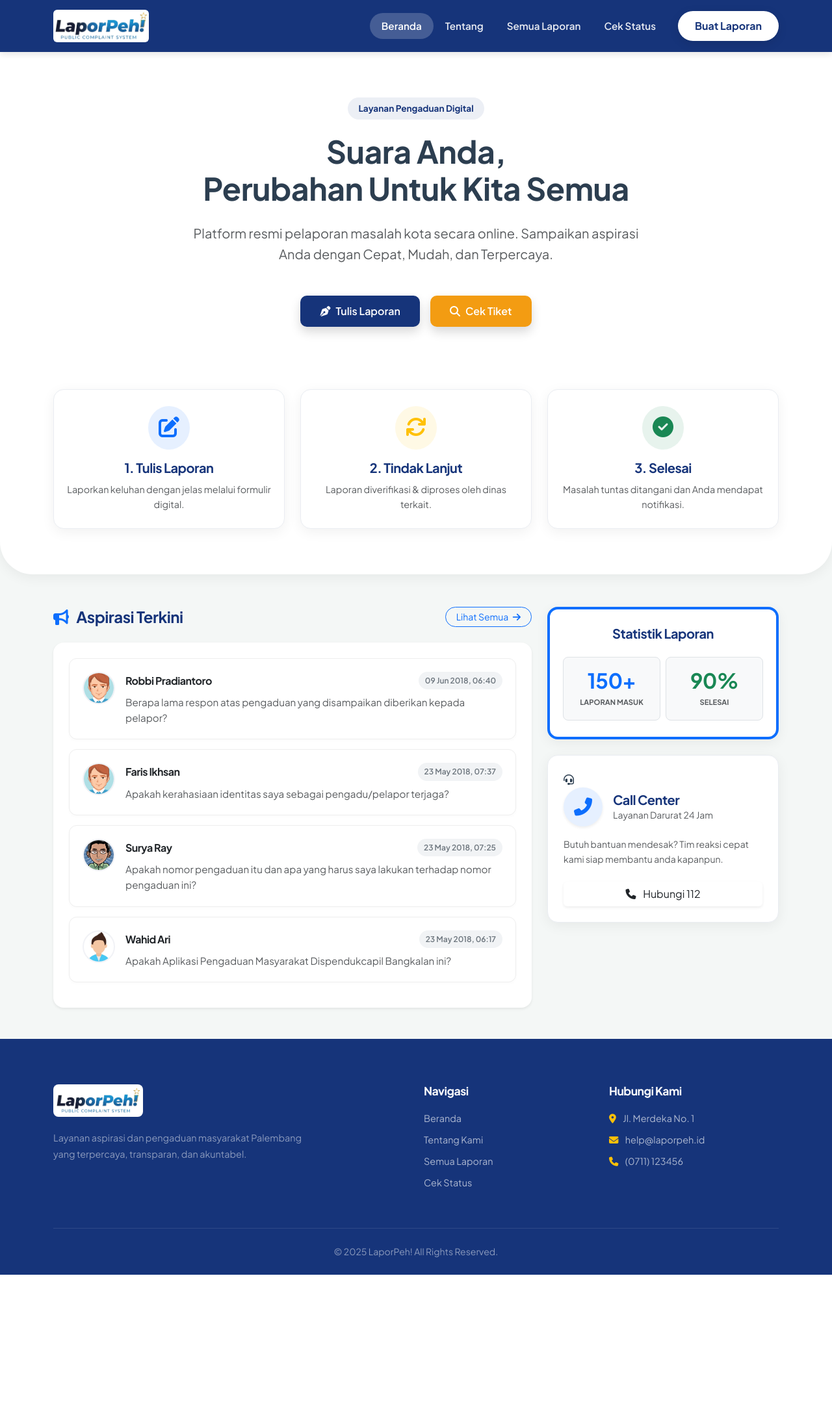
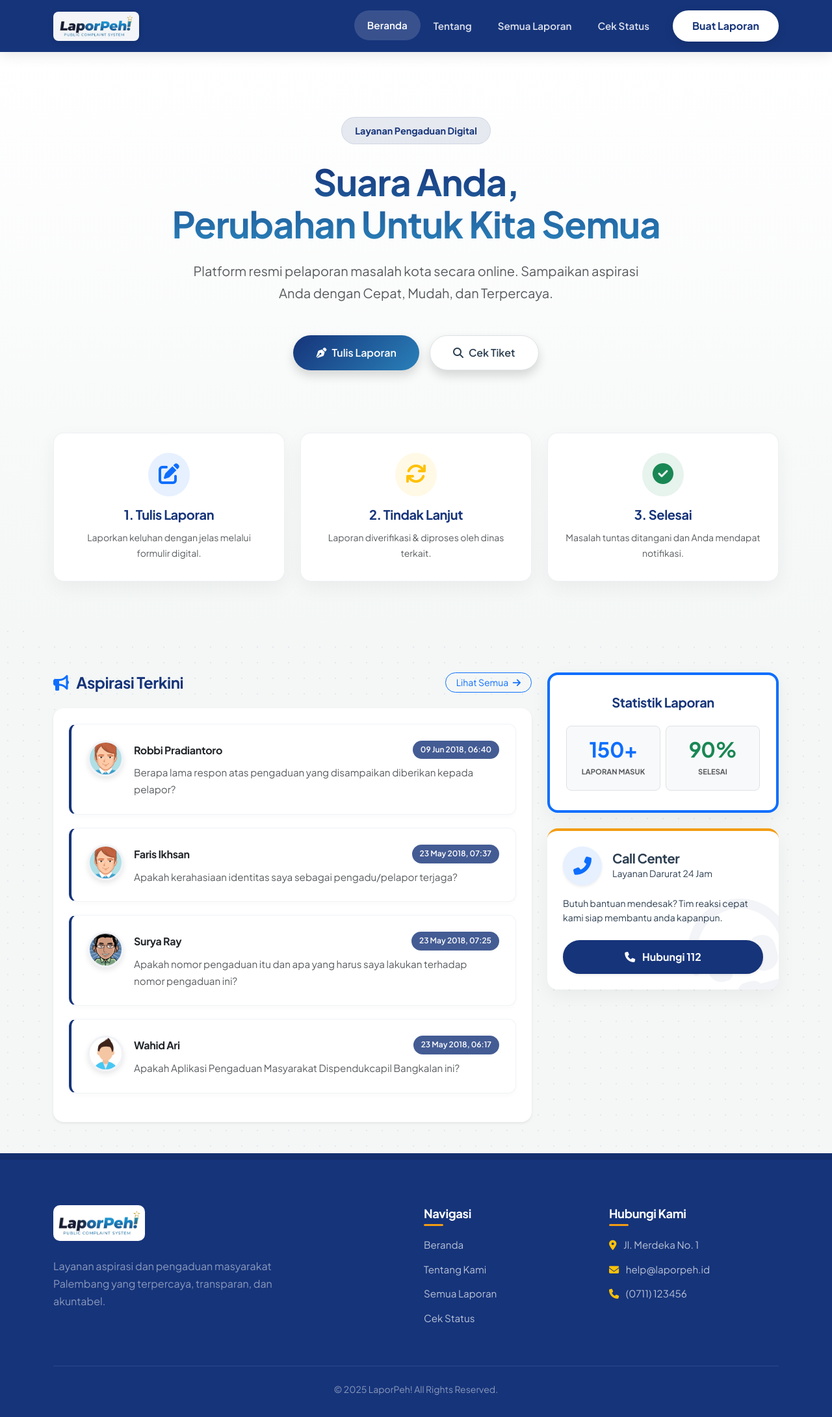
Before and after one commit to FadhilRizqi1/Sistem-Pengaduan-Masyarakat, a PHP site: page / in a window 1280 px wide. Shown: the whole page at 65% size. Before the commit the page ends 1962 px from the top, so only its background shows below. Run offline with PHP 8.4, Linux system fonts and the light colour scheme; data comes from the database, SQL or seed files in the repository.

Commit message:
style: update user css

```diff
--- a/css/style.css
+++ b/css/style.css
@@ -1,4 +1,4 @@
-@import url("https://fonts.googleapis.com/css2?family=Plus+Jakarta+Sans:wght@400;500;600;700;800&display=swap");
+@import url("https://fonts.googleapis.com/css2?family=Plus+Jakarta+Sans:wght@300;400;500;600;700;800&display=swap");
 
 :root {
   --primary: #16347a;
@@ -12,8 +12,9 @@
   --navbar-height: 80px;
   --radius-card: 16px;
   --radius-btn: 50px;
-  --shadow-soft: 0 5px 20px rgba(0, 0, 0, 0.06);
-  --shadow-hover: 0 10px 30px rgba(22, 52, 122, 0.15);
+  --shadow-soft: 0 10px 30px rgba(0, 0, 0, 0.05);
+  --shadow-hover: 0 20px 40px rgba(22, 52, 122, 0.15);
+  --gradient-primary: linear-gradient(135deg, #16347a 0%, #2980b9 100%);
 }
 
 body {
@@ -21,11 +22,13 @@ body {
   background-color: var(--bg-body);
   color: var(--text-main);
   padding-top: var(--navbar-height);
-  line-height: 1.6;
+  line-height: 1.7;
   overflow-x: hidden;
   display: flex;
   flex-direction: column;
   min-height: 100vh;
+  background-image: radial-gradient(#e3e8ef 1px, transparent 1px);
+  background-size: 24px 24px;
 }
 
 h1,
@@ -37,7 +40,7 @@ h6 {
   font-weight: 700;
   color: var(--primary);
   margin-bottom: 0.75rem;
-  letter-spacing: -0.5px;
+  letter-spacing: -0.02em;
 }
 
 a {
@@ -45,271 +48,473 @@ a {
   transition: all 0.3s ease;
 }
 
+/* --- Navbar Styling --- */
 .navbar {
   background-color: var(--primary);
   min-height: var(--navbar-height);
-  height: auto;
-  box-shadow: 0 4px 10px rgba(0, 0, 0, 0.1);
-  padding: 0;
+  box-shadow: 0 4px 20px rgba(0, 0, 0, 0.1);
+  backdrop-filter: blur(10px);
+  transition: all 0.3s ease;
 }
 
 .navbar-brand img {
-  height: 50px;
+  height: 45px;
   width: auto;
   object-fit: contain;
-  background: white;
-  padding: 3px;
-  border-radius: 6px;
-}
-
-@media (max-width: 991px) {
-  .navbar-collapse {
-    background-color: var(--primary);
-    padding: 1rem;
-    border-radius: 0 0 1rem 1rem;
-    margin-top: 0;
-    box-shadow: 0 10px 30px rgba(0, 0, 0, 0.15);
-    position: absolute;
-    top: 100%;
-    left: 0;
-    right: 0;
-    z-index: 1000;
-  }
+  background: rgba(255, 255, 255, 0.95);
+  padding: 5px 10px;
+  border-radius: 8px;
+  box-shadow: 0 2px 10px rgba(0, 0, 0, 0.1);
 }
 
 .nav-link {
-  color: rgba(255, 255, 255, 0.9) !important;
+  color: rgba(255, 255, 255, 0.85) !important;
   font-weight: 600;
-  padding: 8px 18px !important;
+  padding: 10px 20px !important;
   border-radius: var(--radius-btn);
-  transition: 0.3s;
+  transition: all 0.3s ease;
   font-size: 0.95rem;
 }
 
 .nav-link:hover,
 .nav-link.active {
   color: var(--white) !important;
-  background: rgba(255, 255, 255, 0.2);
+  background: rgba(255, 255, 255, 0.15);
+  transform: translateY(-1px);
 }
 
 .btn-nav-cta {
   background: var(--white);
   color: var(--primary) !important;
   font-weight: 700;
-  padding: 10px 25px !important;
+  padding: 10px 28px !important;
   border-radius: var(--radius-btn);
   box-shadow: 0 4px 15px rgba(0, 0, 0, 0.1);
+  border: 2px solid transparent;
 }
 
 .btn-nav-cta:hover {
   background: var(--accent);
   color: var(--white) !important;
   transform: translateY(-2px);
+  box-shadow: 0 8px 20px rgba(0, 0, 0, 0.15);
 }
 
+/* --- Hero Section --- */
 .hero-section {
-  background: var(--white);
-  padding: 70px 0;
-  border-radius: 0 0 50px 50px;
-  box-shadow: var(--shadow-soft);
-  margin-bottom: 50px;
+  background: linear-gradient(180deg, var(--white) 0%, var(--bg-body) 100%);
+  padding: 100px 0 80px;
+  border-radius: 0 0 60px 60px;
+  margin-bottom: 60px;
+  position: relative;
+  overflow: hidden;
 }
 
 .hero-tag {
   display: inline-block;
-  background: rgba(22, 52, 122, 0.08);
+  background: rgba(22, 52, 122, 0.1);
   color: var(--primary);
-  padding: 6px 16px;
+  padding: 8px 20px;
   border-radius: 30px;
   font-weight: 700;
-  font-size: 0.85rem;
-  margin-bottom: 20px;
+  font-size: 0.9rem;
+  margin-bottom: 25px;
+  border: 1px solid rgba(22, 52, 122, 0.1);
 }
 
 .hero-title {
-  font-size: 3rem;
-  line-height: 1.2;
+  font-size: 3.5rem;
+  line-height: 1.15;
   color: var(--text-main);
   margin-bottom: 1.5rem;
+  background: -webkit-linear-gradient(#16347a, #2980b9);
+  -webkit-background-clip: text;
+  -webkit-text-fill-color: transparent;
 }
 
+/* --- Cards & Content --- */
 .card-clean {
   background: var(--white);
   border-radius: var(--radius-card);
-  padding: 30px;
-  border: 1px solid #eaedf2;
+  padding: 35px;
+  border: 1px solid rgba(234, 237, 242, 0.8);
   box-shadow: var(--shadow-soft);
-  transition: transform 0.3s;
+  transition: all 0.4s cubic-bezier(0.175, 0.885, 0.32, 1.275);
+  position: relative;
+  overflow: hidden;
 }
 
 .card-clean:hover {
-  transform: translateY(-5px);
+  transform: translateY(-8px);
   box-shadow: var(--shadow-hover);
-  border-color: rgba(22, 52, 122, 0.15);
+  border-color: rgba(22, 52, 122, 0.1);
 }
 
 .h-100-card {
   height: 100%;
 }
-
 .card-compact {
-  padding: 25px 20px;
-}
-.card-compact h5 {
-  margin-bottom: 10px;
-}
-.card-compact p {
-  font-size: 0.9rem;
-  margin-bottom: 0;
+  padding: 30px 25px;
 }
 
+/* --- List Items (Feed) --- */
 .laporan-item {
-  padding: 20px;
+  padding: 25px;
   background: #ffffff;
-  border: 1px solid #eee;
+  border: 1px solid #f0f2f5;
+  border-left: 4px solid var(--primary);
   border-radius: 12px;
-  margin-bottom: 15px;
+  margin-bottom: 20px;
   display: flex;
   align-items: flex-start;
-  box-shadow: 0 2px 5px rgba(0, 0, 0, 0.02);
+  box-shadow: 0 4px 6px rgba(0, 0, 0, 0.02);
+  transition: transform 0.2s;
 }
 
 .laporan-item:hover {
-  border-color: var(--primary);
-  box-shadow: 0 5px 15px rgba(22, 52, 122, 0.08);
+  transform: translateX(5px);
+  box-shadow: 0 8px 15px rgba(0, 0, 0, 0.05);
 }
 
 .avatar-img {
-  width: 50px;
-  height: 50px;
+  width: 55px;
+  height: 55px;
   border-radius: 50%;
   object-fit: cover;
-  border: 2px solid #f1f2f6;
+  border: 3px solid #f1f2f6;
+  box-shadow: 0 4px 8px rgba(0, 0, 0, 0.1);
 }
 
-.laporan-content h6 {
-  font-size: 1.05rem;
-  font-weight: 700;
-  color: var(--primary);
-  margin-bottom: 5px;
-}
-.laporan-content p {
-  font-size: 0.95rem;
-  color: var(--text-main);
-  margin-bottom: 8px;
-  line-height: 1.5;
-}
 .laporan-date {
   font-size: 0.75rem;
-  color: var(--text-muted);
-  background: #f1f3f5;
-  padding: 4px 10px;
+  color: var(--white);
+  background: var(--primary);
+  padding: 4px 12px;
   border-radius: 20px;
   font-weight: 600;
+  opacity: 0.8;
 }
 
-footer {
-  background-color: var(--primary);
+/* --- Buttons --- */
+.btn-primary-custom {
+  background: var(--gradient-primary);
   color: white;
-  padding: 70px 0 25px;
-  margin-top: auto;
-}
-
-.footer-logo-img {
-  height: 50px;
-  background: white;
-  padding: 5px;
-  border-radius: 8px;
-  margin-bottom: 20px;
-}
-
-.footer-desc {
-  color: rgba(255, 255, 255, 0.75);
-  font-size: 0.9rem;
-  margin-bottom: 25px;
-  line-height: 1.7;
-}
-.footer-heading {
-  color: var(--white);
-  font-size: 1.1rem;
-  margin-bottom: 1.2rem;
-  font-weight: 700;
-}
-.footer-links a {
-  display: block;
-  color: rgba(255, 255, 255, 0.65);
-  margin-bottom: 10px;
-  font-size: 0.9rem;
-  transition: 0.3s;
-}
-.footer-links a:hover {
-  color: var(--accent);
-  padding-left: 5px;
-  color: white;
-}
-
-.btn-primary-custom {
-  background-color: var(--primary);
-  color: white;
-  padding: 12px 30px;
-  border-radius: 10px;
+  padding: 14px 35px;
+  border-radius: var(--radius-btn);
   font-weight: 600;
   border: none;
   transition: 0.3s;
   display: inline-flex;
   align-items: center;
-  justify-content: center;
 }
 
 .btn-primary-custom:hover {
-  background-color: var(--primary-hover);
   transform: translateY(-3px);
   color: white;
-  box-shadow: 0 5px 15px rgba(22, 52, 122, 0.2);
+  box-shadow: 0 10px 20px rgba(22, 52, 122, 0.3);
 }
 
 .btn-accent-custom {
-  background-color: var(--accent);
-  color: white;
-  padding: 12px 30px;
-  border-radius: 10px;
+  background-color: var(--white);
+  color: var(--text-main);
+  padding: 14px 35px;
+  border-radius: var(--radius-btn);
   font-weight: 600;
-  border: none;
+  border: 1px solid #dee2e6;
   transition: 0.3s;
   display: inline-flex;
   align-items: center;
-  justify-content: center;
 }
 
 .btn-accent-custom:hover {
-  background-color: var(--accent-hover);
+  background-color: var(--accent);
+  border-color: var(--accent);
+  color: white;
   transform: translateY(-3px);
-  color: white;
-  box-shadow: 0 5px 15px rgba(243, 156, 18, 0.3);
+  box-shadow: 0 10px 20px rgba(243, 156, 18, 0.2);
 }
 
+/* --- Forms --- */
 .form-control,
 .form-select {
-  padding: 12px 15px;
-  border-radius: 10px;
-  border: 1px solid #dce4ec;
+  padding: 14px 18px;
+  border-radius: 12px;
+  border: 2px solid #eaedf2;
   background-color: #fcfcfc;
   font-size: 1rem;
+  transition: all 0.3s;
 }
-.form-control:focus {
+.form-control:focus,
+.form-select:focus {
   border-color: var(--primary);
-  box-shadow: 0 0 0 3px rgba(22, 52, 122, 0.1);
+  box-shadow: 0 0 0 4px rgba(22, 52, 122, 0.1);
   background: white;
 }
+.input-group-text {
+  border-color: #eaedf2;
+}
 
-@media (max-width: 768px) {
+/* --- Footer --- */
+footer {
+  background-color: var(--primary);
+  color: white;
+  padding: 80px 0 30px;
+  margin-top: auto;
+  position: relative;
+}
+footer::before {
+  content: "";
+  position: absolute;
+  top: 0;
+  left: 0;
+  width: 100%;
+  height: 10px;
+  background: rgba(0, 0, 0, 0.1);
+}
+
+.footer-logo-img {
+  height: 55px;
+  background: white;
+  padding: 8px;
+  border-radius: 10px;
+  margin-bottom: 25px;
+}
+
+.footer-heading {
+  color: var(--white);
+  font-size: 1.15rem;
+  margin-bottom: 1.5rem;
+  font-weight: 700;
+  position: relative;
+  display: inline-block;
+}
+.footer-heading::after {
+  content: "";
+  width: 30px;
+  height: 3px;
+  background: var(--accent);
+  position: absolute;
+  bottom: -8px;
+  left: 0;
+  border-radius: 2px;
+}
+
+.footer-links a {
+  display: block;
+  color: rgba(255, 255, 255, 0.7);
+  margin-bottom: 12px;
+  font-size: 0.95rem;
+  transition: 0.3s;
+}
+.footer-links a:hover {
+  color: var(--accent);
+  padding-left: 8px;
+}
+
+/* --- Responsive --- */
+@media (max-width: 991px) {
   .hero-title {
-    font-size: 2.2rem;
+    font-size: 2.5rem;
   }
-  .hero-section {
-    padding: 40px 0;
+  .navbar-collapse {
+    background: var(--white);
+    padding: 20px;
+    border-radius: 16px;
+    margin-top: 15px;
+    box-shadow: 0 10px 40px rgba(0, 0, 0, 0.1);
   }
-  .card-clean {
-    padding: 20px;
+  .nav-link {
+    color: var(--text-main) !important;
+    padding: 12px 0 !important;
+  }
+  .nav-link:hover,
+  .nav-link.active {
+    background: transparent;
+    color: var(--primary) !important;
+    padding-left: 10px !important;
+  }
+  .btn-nav-cta {
+    width: 100%;
+    text-align: center;
+    margin-top: 15px;
+    background: var(--primary);
+    color: white !important;
   }
 }
+
+/* --- HALAMAN TAMBAHAN (Feed, Tentang, Call Center) --- */
+
+/* Header Halaman (Gradient Curve) */
+.page-header {
+  background: var(--gradient-primary);
+  color: white;
+  padding: 120px 0 60px;
+  border-radius: 0 0 50px 50px;
+  margin-bottom: 50px;
+  text-align: center;
+  position: relative;
+  overflow: hidden;
+  box-shadow: 0 10px 30px rgba(0, 0, 0, 0.1);
+}
+
+.page-header h1 {
+  color: white;
+  font-size: 2.5rem;
+}
+
+/* Fix Card Call Center (White BG, Blue Button) */
+.card-call-center {
+  background: var(--white);
+  color: var(--text-main);
+  position: relative;
+  overflow: hidden;
+  z-index: 1;
+  border: none;
+  box-shadow: var(--shadow-soft);
+  border-top: 4px solid var(--accent);
+}
+
+.card-call-center h5,
+.card-call-center p {
+  color: var(--text-main) !important;
+  position: relative;
+  z-index: 2;
+}
+
+.btn-call-center {
+  background: var(--primary);
+  color: white !important;
+  padding: 12px 0;
+  border-radius: 50px;
+  font-weight: 700;
+  transition: all 0.3s;
+  border: 2px solid var(--primary);
+  z-index: 2;
+  position: relative;
+}
+
+.btn-call-center:hover {
+  background: var(--primary-hover);
+  transform: translateY(-3px);
+  box-shadow: 0 5px 15px rgba(22, 52, 122, 0.3);
+}
+
+.card-call-center .icon-bg {
+  position: absolute;
+  right: -20px;
+  bottom: -20px;
+  font-size: 10rem;
+  opacity: 0.05;
+  z-index: 0;
+  color: var(--primary);
+  transform: rotate(-15deg);
+}
+
+/* Feed Cards */
+.feed-card {
+  transition: transform 0.3s ease, box-shadow 0.3s ease;
+  border: 1px solid #eaedf2;
+}
+
+.feed-card:hover {
+  transform: translateY(-5px);
+  box-shadow: 0 10px 20px rgba(0, 0, 0, 0.08);
+  border-color: var(--primary);
+}
+
+.status-badge {
+  position: absolute;
+  top: 20px;
+  right: 20px;
+  padding: 5px 15px;
+  border-radius: 30px;
+  font-size: 0.75rem;
+  font-weight: 700;
+  text-transform: uppercase;
+}
+.status-menunggu {
+  background: #fff3cd;
+  color: #856404;
+}
+.status-proses {
+  background: #cce5ff;
+  color: #004085;
+}
+.status-selesai {
+  background: #d4edda;
+  color: #155724;
+}
+
+/* Tentang Page Styling */
+.img-tentang {
+  border-radius: 20px;
+  box-shadow: 0 15px 30px rgba(0, 0, 0, 0.1);
+  border: 5px solid white;
+}
+
+.accordion-item {
+  border: none;
+  margin-bottom: 15px;
+  border-radius: 12px !important;
+  overflow: hidden;
+  box-shadow: 0 2px 5px rgba(0, 0, 0, 0.02);
+}
+
+.accordion-button {
+  background-color: #fff;
+  font-weight: 600;
+  color: var(--primary);
+  padding: 20px;
+  border-radius: 12px !important;
+}
+
+.accordion-button:not(.collapsed) {
+  color: var(--primary);
+  background-color: rgba(22, 52, 122, 0.05);
+  box-shadow: none;
+}
+
+.accordion-button:focus {
+  box-shadow: none;
+  border-color: rgba(0, 0, 0, 0.125);
+}
+
+.step-card {
+  text-align: center;
+  padding: 20px;
+  border: 1px dashed #ced4da;
+  border-radius: 15px;
+  transition: 0.3s;
+}
+
+.step-card:hover {
+  border-color: var(--primary);
+  background: white;
+  box-shadow: var(--shadow-soft);
+  transform: translateY(-5px);
+}
+
+.btn-gold-custom {
+  background: linear-gradient(135deg, #ffc107 0%, #ff9800 100%);
+  color: #fff;
+  padding: 14px 35px;
+  border-radius: 50px;
+  font-weight: 800;
+  border: none;
+  transition: all 0.3s cubic-bezier(0.25, 0.8, 0.25, 1);
+  box-shadow: 0 5px 15px rgba(255, 152, 0, 0.3);
+  text-shadow: 0 1px 2px rgba(0, 0, 0, 0.1);
+  letter-spacing: 0.5px;
+}
+
+.btn-gold-custom:hover {
+  background: linear-gradient(135deg, #ffca28 0%, #fb8c00 100%);
+  transform: translateY(-3px);
+  box-shadow: 0 10px 25px rgba(255, 152, 0, 0.5);
+  color: #fff;
+}
+
+.btn-gold-custom:active {
+  transform: translateY(1px);
+  box-shadow: 0 2px 5px rgba(255, 152, 0, 0.3);
+}
```
